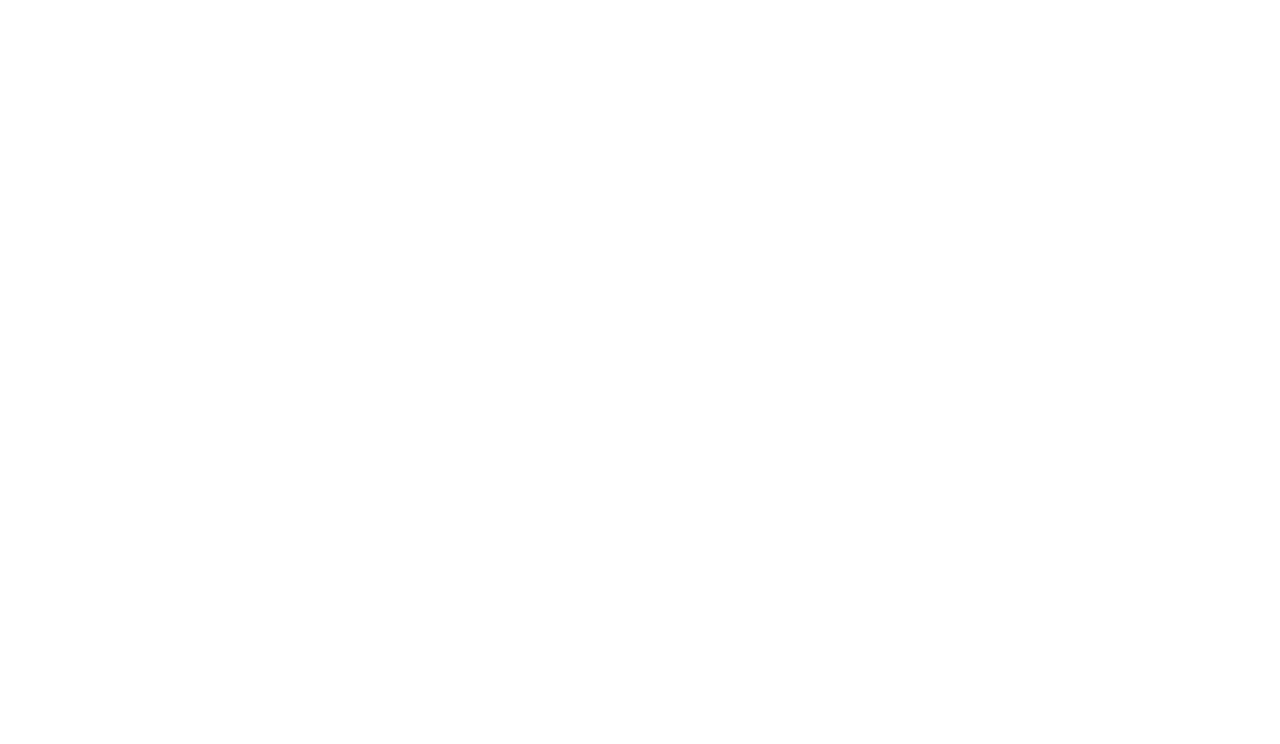
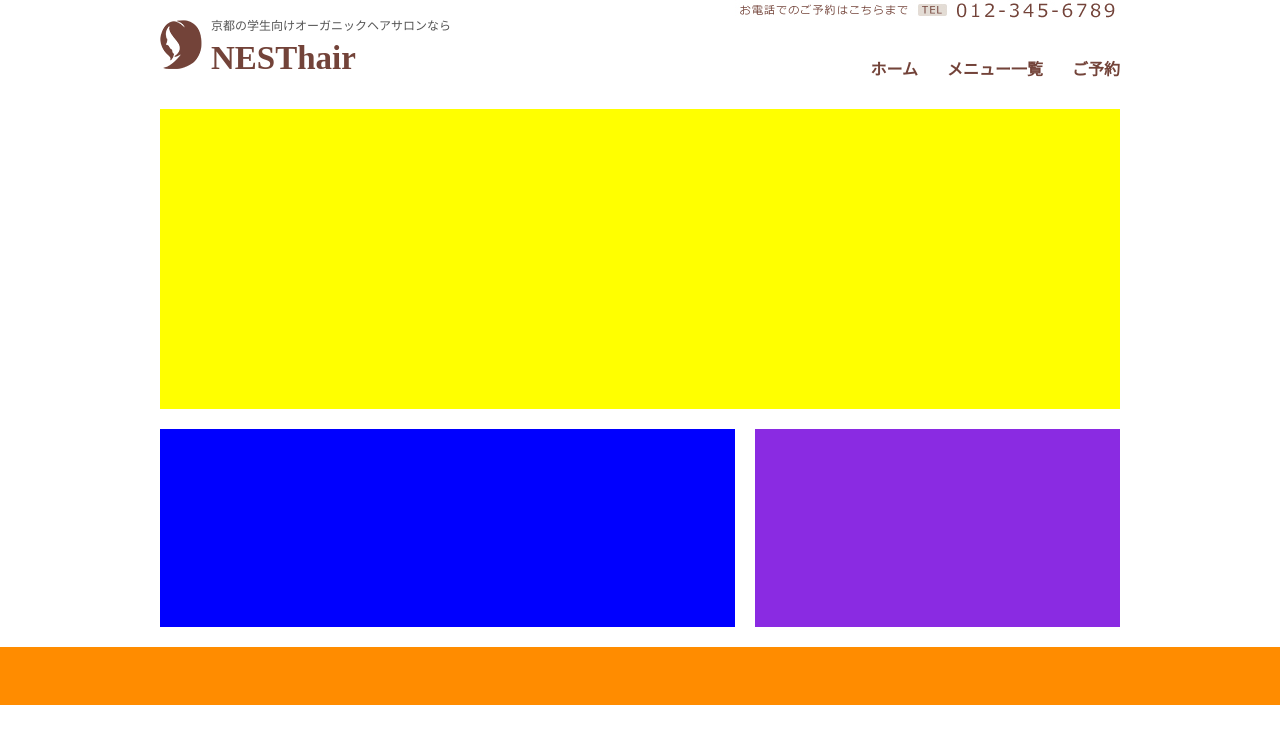
Before and after one commit to sando0710/-, a plain HTML site: page index.html in a window 1280 px wide. Drawn offline with Linux system fonts and the light colour scheme.

Commit message:
Update(header)

```diff
--- a/index.html
+++ b/index.html
@@ -7,5 +7,50 @@
 </head>
 <body>
 
+  <div id="wrapper">
+
+    <!-- headerここから -->
+    <header>
+      <h1>
+        京都の学生向けオーガニックヘアサロンなら<br><span>NESThair</span>
+      </h1>
+
+      <nav>
+        <ul>
+          <li><a href="#">ホーム</a></li>
+          <li><a href="#">メニュー一覧</a></li>
+          <li><a href="#">ご予約</a></li>
+        </ul>
+      </nav>
+
+      <div class="clear"></div>
+
+      <p id="nav_tel">
+        <img src="images/tel_nav.jpg" alt="お電話でのご予約はこちらまで　012-345-6789">
+      </p>
+    </header>
+    <!-- headerここまで -->
+
+    <!-- メイン画像ここから -->
+    <div id="mainimage"></div>
+    <!-- メイン画像ここまで -->
+
+    <!-- 左ここから -->
+    <div id="left"></div>
+    <!-- 左ここまで -->
+
+    <!-- 右ここから -->
+    <div id="right"></div>
+    <!-- 右ここまで -->
+
+    <div class="clear"></div>
+
+  </div><!-- #wrapper-->
+
+
+    <!-- フッターここから -->
+    <footer></footer>
+    <!-- フッターここまで -->
+
 </body>
 </html>
--- a/style.css
+++ b/style.css
@@ -1 +1,172 @@
 @charset "utf-8";
+/* ========================================
+    リセットcss
+========================================= */
+html, body, div, span, applet, object, iframe,
+h1, h2, h3, h4, h5, h6, p, blockquote, pre,
+a, abbr, acronym, address, big, cite, code,
+del, dfn, em, img, ins, kbd, q, s, samp,
+small, strike, strong, sub, sup, tt, var,
+b, u, i, center,
+dl, dt, dd, ol, ul, li,
+fieldset, form, label, legend,
+table, caption, tbody, tfoot, thead, tr, th, td,
+article, aside, canvas, details, embed,
+figure, figcaption, footer, header, hgroup,
+menu, nav, output, ruby, section, summary,
+time, mark, audio, video {
+	margin: 0;
+	padding: 0;
+	border: 0;
+	font-style:normal;
+	font-weight: normal;
+	font-size: 100%;
+	vertical-align: baseline;
+}
+article, aside, details, figcaption, figure,
+footer, header, hgroup, menu, nav, section {
+	display: block;
+}
+html{overflow-y: scroll;}
+blockquote, q {quotes: none;}
+blockquote:before, blockquote:after,q:before, q:after {content: ''; content: none;}
+input, textarea,{margin: 0; padding: 0;}
+ol, ul{list-style:none;}
+table{border-collapse: collapse; border-spacing:0;}
+caption, th{text-align: left;}
+a:focus {outline:none;}
+
+/* micro clearfix */
+.cf:before,
+.cf:after {
+    content: " ";
+    display: table;
+}
+.cf:after {clear: both;}
+.cf {*zoom: 1;}
+
+
+
+/* ========================================
+    レイアウト用
+========================================= */
+body {
+
+}
+
+div#wrapper {
+  width: 960px;
+  margin: 0 auto;
+}
+/* ========================================
+    ヘッダー用
+========================================= */
+header {
+  width: 960px;
+  height: 49px;
+  padding: 20px 0;
+  position: relative;
+}
+
+header h1 {
+  font-size: 12px;
+  color: #555555;
+  font-family: "メイリオ" , Meiryo;
+  background: url(images/logo.png) no-repeat;
+  padding-left: 51px;
+  line-height: 1;
+  height: 49px;
+  float: left;
+}
+
+header h1 span {
+  font-size: 33px;
+  color: #734339;
+  font-weight: bold;
+  margin-top: 10px;
+  display: inline-block;
+}
+
+header nav {
+  float: right;
+  margin-top: 36px;
+}
+
+
+header nav ul li {
+  float: left;
+  margin-left: 29px;
+}
+
+header nav ul li:hover {
+  background: url(images/navbar.png) no-repeat center bottom;
+  height: 36px;
+  display: inline-block;
+}
+
+header nav ul li a {
+  font-size: 16px;
+  font-weight: bold;
+  color: #734339;
+  text-decoration: none;
+  height: 26px;
+  display: inline-block;
+}
+
+header nav ul li:hover a {
+  color: #345c39;
+  border-bottom: 4px solid #345c39;
+
+}
+
+div.clear {
+  clear: both;
+}
+
+
+p#nav_tel {
+  position: absolute;
+  top: 0;
+  right: 0;
+}
+/* ========================================
+    メイン画像用
+========================================= */
+div#mainimage {
+  width: 960px;
+  height: 300px;
+  background-color: yellow;
+  margin: 20px 0 20px 0;
+}
+/* ========================================
+    サイド（レフト）
+========================================= */
+div#left {
+  width: 575px;
+  height: 198px;
+  background-color: blue;
+  float: left;
+  margin-right: 20px;
+}
+/* ========================================
+    サイド（ライト）
+========================================= */
+div#right {
+  width: 365px;
+  height: 198px;
+  background-color: blueviolet;
+  float: left;
+}
+
+div.clear {
+  clear: both;
+}
+/* ========================================
+    フッター用
+========================================= */
+footer {
+  width: 100%;
+  height: 58px;
+  background-color: darkorange;
+  margin-top: 20px;
+}
```
